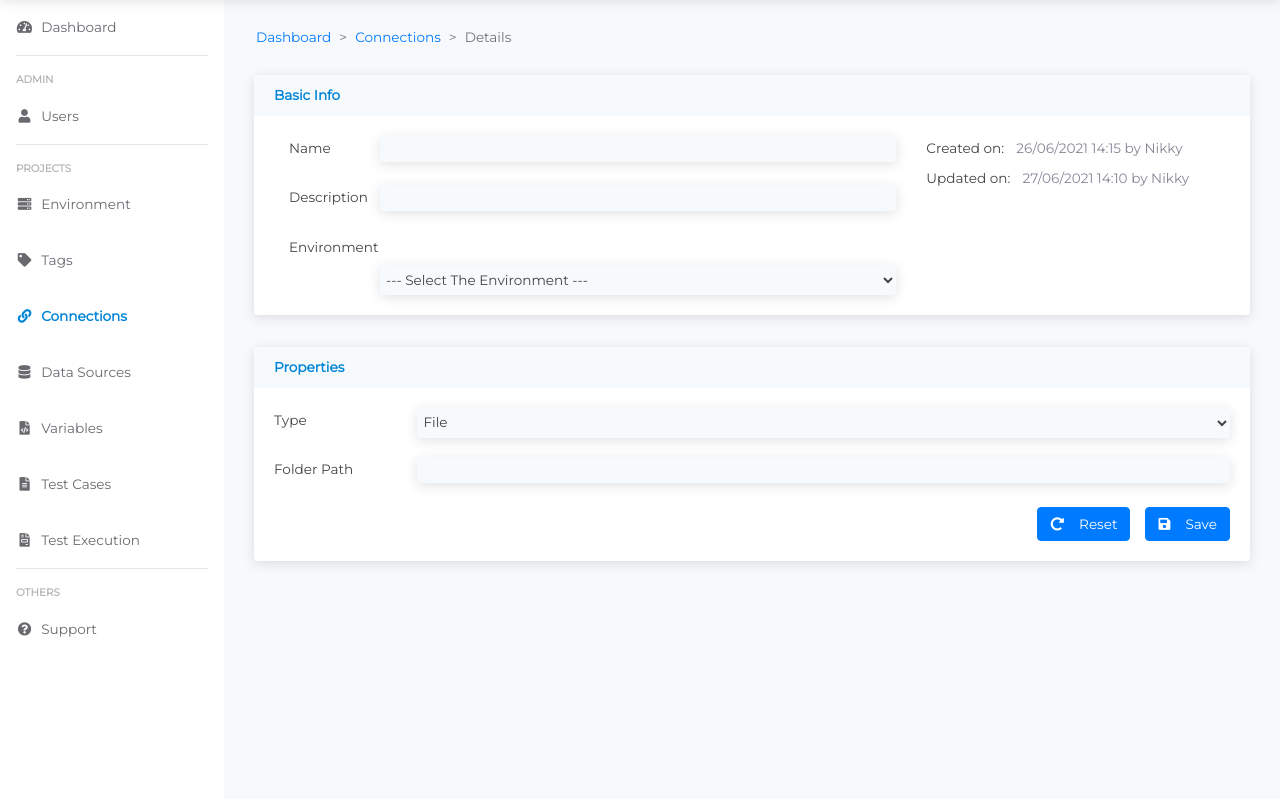
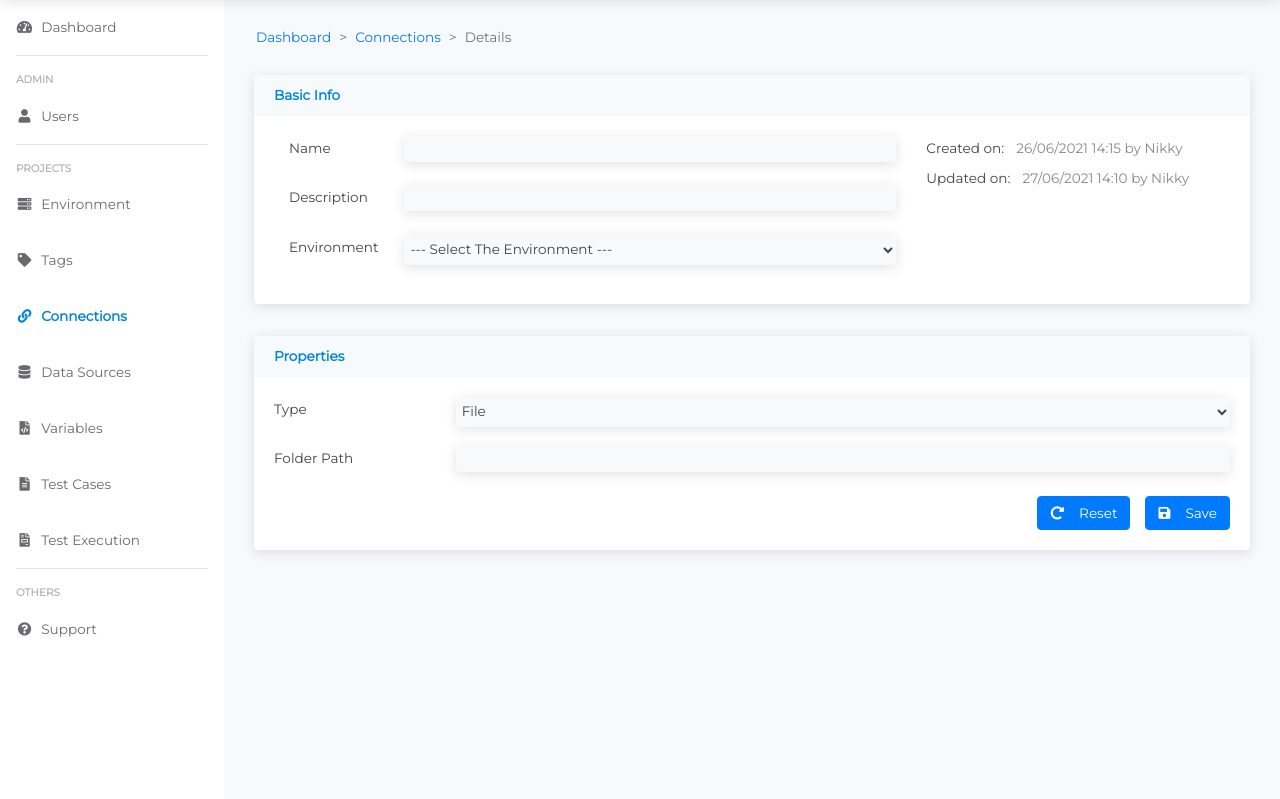
Before and after one commit to ablessy03/TestFramework, a PHP site: page /connection-details.html in a window 1280 px wide. Shown: the part 55-854 px from the top of the page. Run offline with PHP 8.4, Linux system fonts and the light colour scheme; some libraries are stand-ins or nearby versions.

Commit message:
Update style.css

```diff
--- a/css/style.css
+++ b/css/style.css
@@ -248,7 +248,7 @@ td i, .btn i {
 
 input {
 	outline: none;
-	width: 85%;
+	width: 81%;
 }
 
 .basicInfo span {
@@ -306,7 +306,7 @@ input::-webkit-search-cancel-button {
 }
 
 .card-body select {
-	width: 85%;
+	width: 81%;
     float: right;
     background-color: #F7FAFC;
     border: 0px;
```
